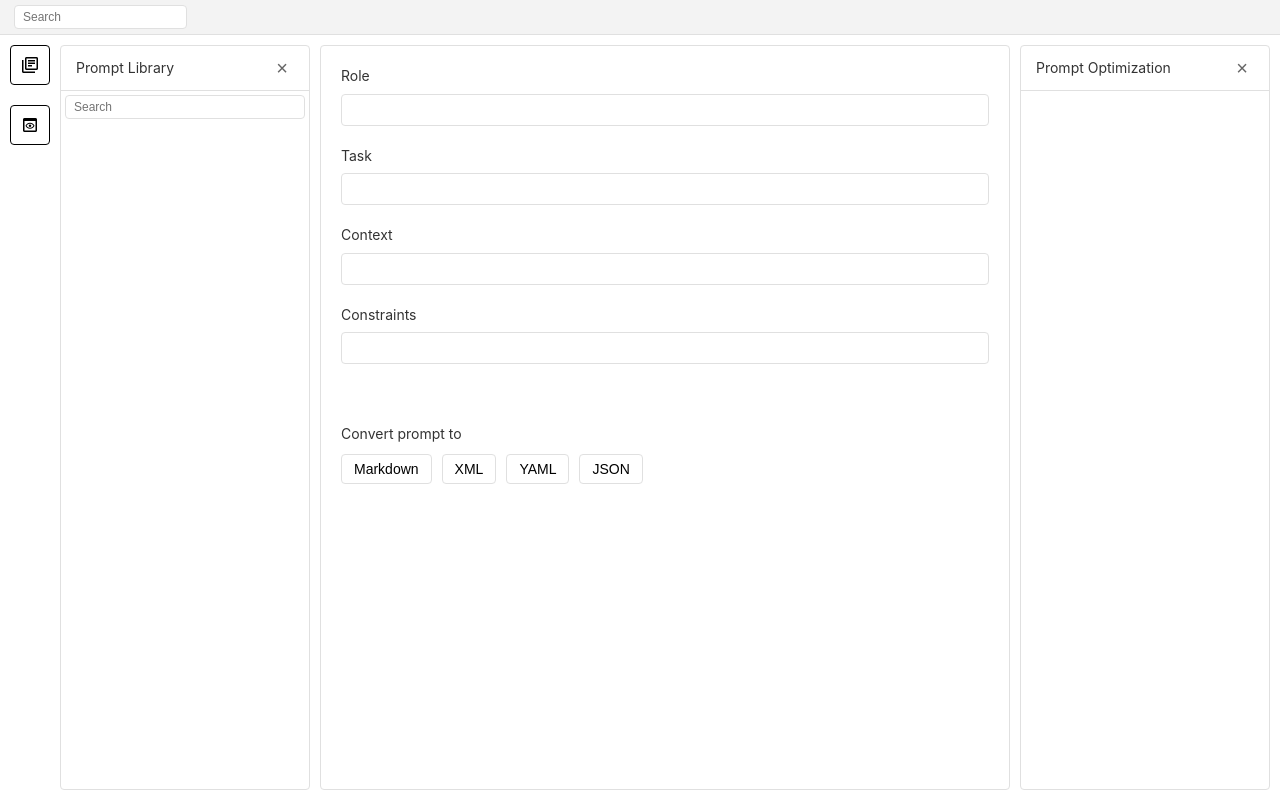
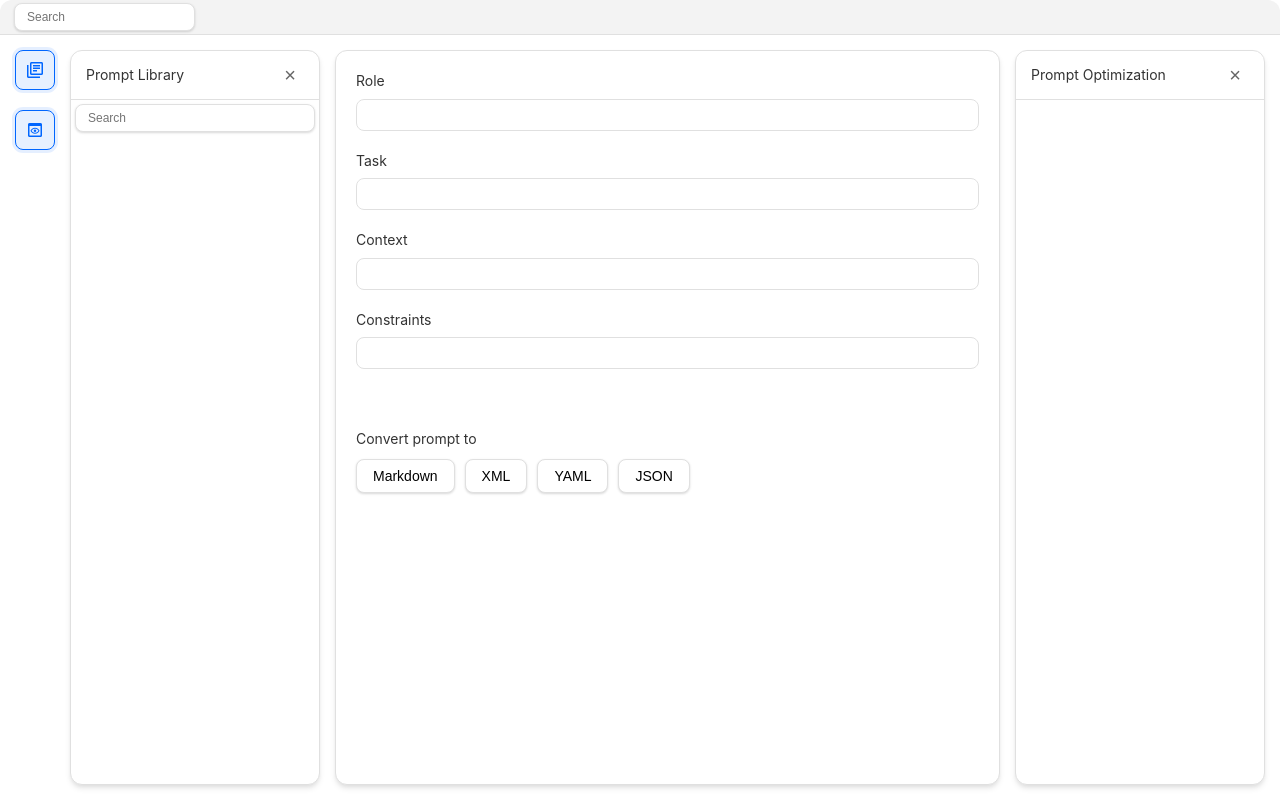
Before and after one commit to kullik01/Promptosaurus, a React (Vite) app: page / in a window 1280 px wide. Built offline with nearby package versions, Linux system fonts and the light colour scheme.

Commit message:
style(ui): improve visual consistency and polish across components

```diff
--- a/src/styles/App.css
+++ b/src/styles/App.css
@@ -6,6 +6,7 @@
   position: relative;
   overflow: hidden;
   background-color: #fff;
+  border-radius: var(--border-radius-lg);
 }
 
 /* Header styles */
@@ -54,11 +55,19 @@
 }
 
 .search-input {
-  padding: 4px 8px;
-  border-radius: 4px;
+  padding: 6px 12px;
+  border-radius: var(--border-radius-md);
   border: 1px solid var(--color-border);
   font-size: 12px;
   width: 100%;
+  box-shadow: var(--shadow-button);
+  transition: all 0.2s ease;
+}
+
+.search-input:focus {
+  border-color: var(--color-primary);
+  box-shadow: 0 0 0 3px rgba(0, 102, 255, 0.1);
+  outline: none;
 }
 
 /* Content container */
@@ -67,8 +76,9 @@
   flex: 1;
   overflow: hidden;
   position: relative;
-  padding: 10px;
-  gap: 10px;
+  padding: 15px;
+  gap: 15px;
+  background-color: var(--color-background);
 }
 
 /* Responsive adjustments */
--- a/src/styles/MainPanel.css
+++ b/src/styles/MainPanel.css
@@ -13,9 +13,11 @@
   flex-direction: column;
   background-color: var(--color-white);
   border: 1px solid var(--color-border);
-  border-radius: 4px;
+  border-radius: var(--border-radius-lg);
   padding: 20px;
   overflow-y: auto;
+  box-shadow: var(--shadow-card);
+  transition: box-shadow 0.3s ease;
 }
 
 .form-field {
@@ -34,8 +36,15 @@
   height: 32px;
   padding: 0 10px;
   border: 1px solid var(--color-border);
-  border-radius: 4px;
+  border-radius: var(--border-radius-md);
   font-size: 14px;
+  transition: border-color 0.2s ease, box-shadow 0.2s ease;
+}
+
+.form-input:focus {
+  border-color: var(--color-primary);
+  box-shadow: 0 0 0 3px rgba(0, 102, 255, 0.1);
+  outline: none;
 }
 
 .format-conversion {
@@ -54,10 +63,23 @@
 }
 
 .format-button {
-  padding: 6px 12px;
+  padding: 8px 16px;
   background-color: var(--color-white);
   border: 1px solid var(--color-border);
-  border-radius: 4px;
+  border-radius: var(--border-radius-md);
   font-size: 14px;
   cursor: pointer;
+  box-shadow: var(--shadow-button);
+  transition: all 0.2s ease;
 }
+
+.format-button:hover {
+  background-color: var(--color-background-hover);
+  box-shadow: var(--shadow-hover);
+  transform: translateY(-1px);
+}
+
+.format-button:active {
+  transform: translateY(0);
+  box-shadow: var(--shadow-button);
+}
--- a/src/styles/Navbar.css
+++ b/src/styles/Navbar.css
@@ -7,7 +7,7 @@
 .nav-button {
   width: 40px;
   height: 40px;
-  border-radius: 4px;
+  border-radius: var(--border-radius-md);
   background-color: var(--color-white);
   border: 1px solid var(--color-border);
   display: flex;
@@ -17,15 +17,19 @@
   margin-bottom: 10px;
   position: relative;
   transition: all 0.2s ease;
+  box-shadow: var(--shadow-button);
 }
 
 .nav-button:hover {
   background-color: var(--color-background-hover);
+  box-shadow: var(--shadow-hover);
+  transform: translateY(-1px);
 }
 
 .nav-button.active {
   background-color: var(--color-primary-light);
   border-color: var(--color-primary);
+  box-shadow: 0 0 0 3px rgba(0, 102, 255, 0.1);
 }
 
 .nav-button .material-symbols-outlined {
@@ -57,4 +61,16 @@
   font-size: 18px;
   cursor: pointer;
   color: var(--color-text-secondary);
+  border-radius: var(--border-radius-full);
+  width: 28px;
+  height: 28px;
+  display: flex;
+  align-items: center;
+  justify-content: center;
+  transition: all 0.2s ease;
 }
+
+.close-button:hover {
+  background-color: var(--color-background-hover);
+  color: var(--color-text);
+}
--- a/src/styles/Sidebar.css
+++ b/src/styles/Sidebar.css
@@ -3,7 +3,7 @@
   height: 100%;
   background-color: var(--color-white);
   border-radius: var(--border-radius-lg);
-  border: 2px solid var(--color-border);
+  border: 1px solid var(--color-border);
   display: flex;
   flex-direction: column;
   overflow: hidden;
@@ -16,21 +16,23 @@
 .left-sidebar {
   background-color: var(--color-white);
   border: 1px solid var(--color-border);
-  border-radius: 4px;
+  border-radius: var(--border-radius-lg);
   overflow: hidden;
   width: 250px;
   position: relative;
   animation: slide-in-left 0.3s ease;
+  box-shadow: var(--shadow-card);
 }
 
 .right-sidebar {
   background-color: var(--color-white);
   border: 1px solid var(--color-border);
-  border-radius: 4px;
+  border-radius: var(--border-radius-lg);
   overflow: hidden;
   width: 250px;
   position: relative;
   animation: slide-in-right 0.3s ease;
+  box-shadow: var(--shadow-card);
 }
 
 /* Animation for sidebars */
@@ -70,9 +72,9 @@
   display: flex;
   align-items: center;
   justify-content: center;
-  width: 24px;
-  height: 24px;
-  border-radius: 50%;
+  width: 28px;
+  height: 28px;
+  border-radius: var(--border-radius-full);
   transition: all 0.2s ease;
 }
 
@@ -83,8 +85,9 @@
 
 .right-sidebar .sidebar-toggle {
   left: -16px;
-  border-radius: 4px 0 0 4px;
+  border-radius: var(--border-radius-md) 0 0 var(--border-radius-md);
   border-right: none;
+  box-shadow: var(--shadow-button);
 }
 
 .sidebar-toggle-icon {
--- a/src/styles/global.css
+++ b/src/styles/global.css
@@ -16,14 +16,20 @@
   --color-sidebar-bg: #f3f3f3;
   --color-figma-pink: #ff00ff;
   --color-figma-button: #0066ff;
+  --color-primary: #0066ff;
+  --color-primary-light: #e6f0ff;
+  --color-background-hover: #f5f5f5;
 
   /* Shadows */
-  --shadow-card: 0px 1px 3px 0px rgba(0, 0, 0, 0.1);
+  --shadow-card: 0 4px 6px -1px rgba(0, 0, 0, 0.1), 0 2px 4px -1px rgba(0, 0, 0, 0.06);
+  --shadow-button: 0 1px 3px 0 rgba(0, 0, 0, 0.1), 0 1px 2px 0 rgba(0, 0, 0, 0.06);
+  --shadow-hover: 0 10px 15px -3px rgba(0, 0, 0, 0.1), 0 4px 6px -2px rgba(0, 0, 0, 0.05);
 
   /* Border radius */
-  --border-radius-sm: 3px;
-  --border-radius-md: 5px;
-  --border-radius-lg: 8px;
+  --border-radius-sm: 6px;
+  --border-radius-md: 8px;
+  --border-radius-lg: 12px;
+  --border-radius-full: 9999px;
 }
 
 body {
@@ -44,25 +50,31 @@ body {
 
 /* Focus styles */
 :focus {
-  outline: 1px solid #0066ff;
-  outline-offset: -1px;
+  outline: none;
+  box-shadow: 0 0 0 3px rgba(0, 102, 255, 0.2);
+  border-color: var(--color-primary);
 }
 
 /* Scrollbar styles */
 ::-webkit-scrollbar {
-  width: 8px;
-  height: 8px;
+  width: 10px;
+  height: 10px;
 }
 
 ::-webkit-scrollbar-track {
   background: transparent;
+  border-radius: var(--border-radius-full);
 }
 
 ::-webkit-scrollbar-thumb {
   background: #c1c1c1;
-  border-radius: 4px;
+  border-radius: var(--border-radius-full);
+  border: 2px solid transparent;
+  background-clip: content-box;
 }
 
 ::-webkit-scrollbar-thumb:hover {
   background: #a1a1a1;
+  border: 2px solid transparent;
+  background-clip: content-box;
 }
```
